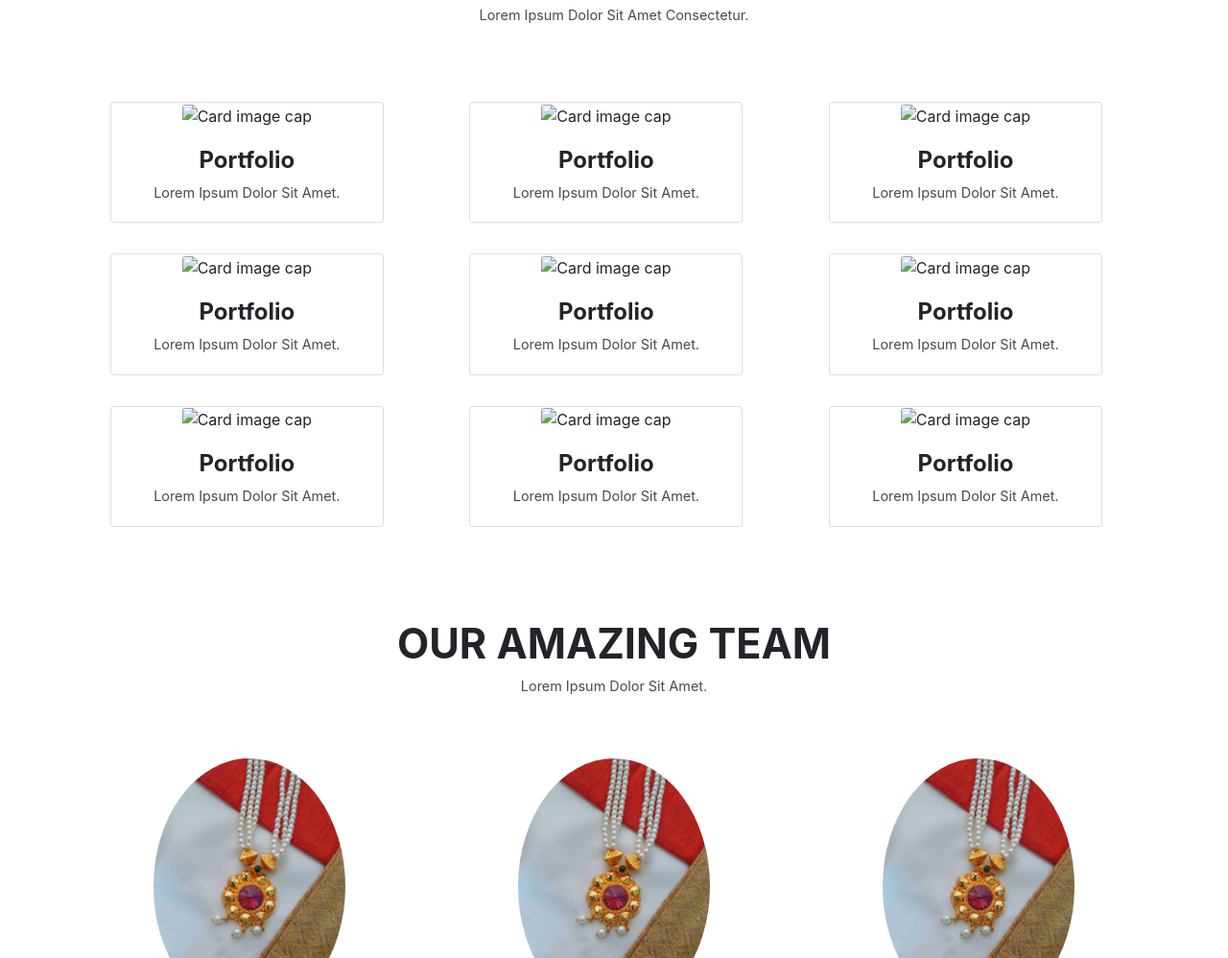
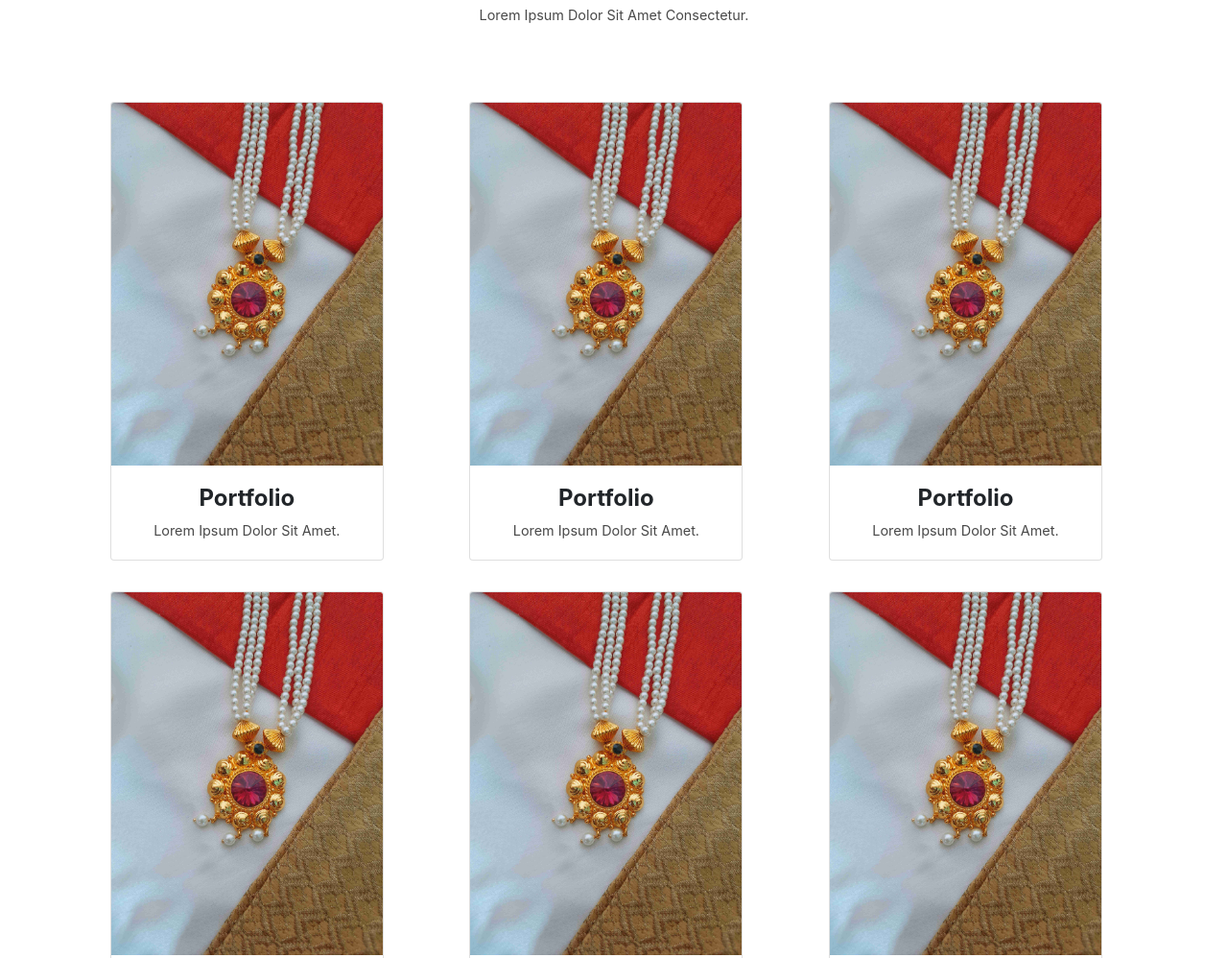
Before and after one commit to rajatrawal/portfolio-website-bootstrap, a plain HTML site: page index.html in a window 1280 px wide. Shown: the part 1719-2717 px from the top of the page at 96% size. Drawn offline with nearby package versions, Linux system fonts and the light colour scheme; the site is published under a folder, as on GitHub Pages, so addresses that start at the root find nothing.

Commit message:
initial commit

```diff
--- a/index.html
+++ b/index.html
@@ -108,7 +108,7 @@
             </p>
             <div class="portfoliocard row ">
                 <div class="card col-lg-3 col-md-3 col-sm-12 col-10 d-block  ">
-                    <img class="card-img-top" src="/images/sTanmani 2-ii.jpg" alt="Card image cap">
+                    <img class="card-img-top" src="images/sTanmani 2-ii.jpg" alt="Card image cap">
                     <div class="card-body">
 
                         <h1>portfolio</h1>
@@ -117,7 +117,7 @@
                     </div>
                 </div>
                 <div class="card col-lg-3 col-md-3 col-sm-12 col-10 d-block ">
-                    <img class="card-img-top" src="/images/sTanmani 2-ii.jpg" alt="Card image cap">
+                    <img class="card-img-top" src="images/sTanmani 2-ii.jpg" alt="Card image cap">
                     <div class="card-body">
                         <h1>portfolio</h1>
                         <p class="card-text">Lorem ipsum dolor sit amet.</p>
@@ -125,7 +125,7 @@
                     </div>
                 </div>
                 <div class="card col-lg-3 col-md-3 col-sm-12 col-10 d-block ">
-                    <img class="card-img-top" src="/images/sTanmani 2-ii.jpg" alt="Card image cap">
+                    <img class="card-img-top" src="images/sTanmani 2-ii.jpg" alt="Card image cap">
                     <div class="card-body">
                         <h1>portfolio</h1>
                         <p class="card-text">Lorem ipsum dolor sit amet.</p>
@@ -133,7 +133,7 @@
                     </div>
                 </div>
                 <div class="card col-lg-3 col-md-3 col-sm-12 col-10 d-block ">
-                    <img class="card-img-top" src="/images/sTanmani 2-ii.jpg" alt="Card image cap">
+                    <img class="card-img-top" src="images/sTanmani 2-ii.jpg" alt="Card image cap">
                     <div class="card-body">
                         <h1>portfolio</h1>
                         <p class="card-text">Lorem ipsum dolor sit amet.</p>
@@ -141,7 +141,7 @@
                     </div>
                 </div>
                 <div class="card col-lg-3 col-md-3 col-sm-12 col-10 d-block ">
-                    <img class="card-img-top" src="/images/sTanmani 2-ii.jpg" alt="Card image cap">
+                    <img class="card-img-top" src="images/sTanmani 2-ii.jpg" alt="Card image cap">
                     <div class="card-body">
                         <h1>portfolio</h1>
                         <p class="card-text">Lorem ipsum dolor sit amet.</p>
@@ -149,7 +149,7 @@
                     </div>
                 </div>
                 <div class="card col-lg-3 col-md-3 col-sm-12 col-10 d-block ">
-                    <img class="card-img-top" src="/images/sTanmani 2-ii.jpg" alt="Card image cap">
+                    <img class="card-img-top" src="images/sTanmani 2-ii.jpg" alt="Card image cap">
                     <div class="card-body">
                         <h1>portfolio</h1>
                         <p class="card-text">Lorem ipsum dolor sit amet.</p>
@@ -157,7 +157,7 @@
                     </div>
                 </div>
                 <div class="card col-lg-3 col-md-3 col-sm-12 col-10 d-block ">
-                    <img class="card-img-top" src="/images/sTanmani 2-ii.jpg" alt="Card image cap">
+                    <img class="card-img-top" src="images/sTanmani 2-ii.jpg" alt="Card image cap">
                     <div class="card-body">
                         <h1>portfolio</h1>
                         <p class="card-text">Lorem ipsum dolor sit amet.</p>
@@ -165,7 +165,7 @@
                     </div>
                 </div>
                 <div class="card col-lg-3 col-md-3 col-sm-12 col-10 d-block ">
-                    <img class="card-img-top" src="/images/sTanmani 2-ii.jpg" alt="Card image cap">
+                    <img class="card-img-top" src="images/sTanmani 2-ii.jpg" alt="Card image cap">
                     <div class="card-body">
                         <h1>portfolio</h1>
                         <p class="card-text">Lorem ipsum dolor sit amet.</p>
@@ -173,7 +173,7 @@
                     </div>
                 </div>
                 <div class="card col-lg-3 col-md-3 col-sm-12 col-10 d-block ">
-                    <img class="card-img-top" src="/images/sTanmani 2-ii.jpg" alt="Card image cap">
+                    <img class="card-img-top" src="images/sTanmani 2-ii.jpg" alt="Card image cap">
                     <div class="card-body">
                         <h1>portfolio</h1>
                         <p class="card-text">Lorem ipsum dolor sit amet.</p>
```
